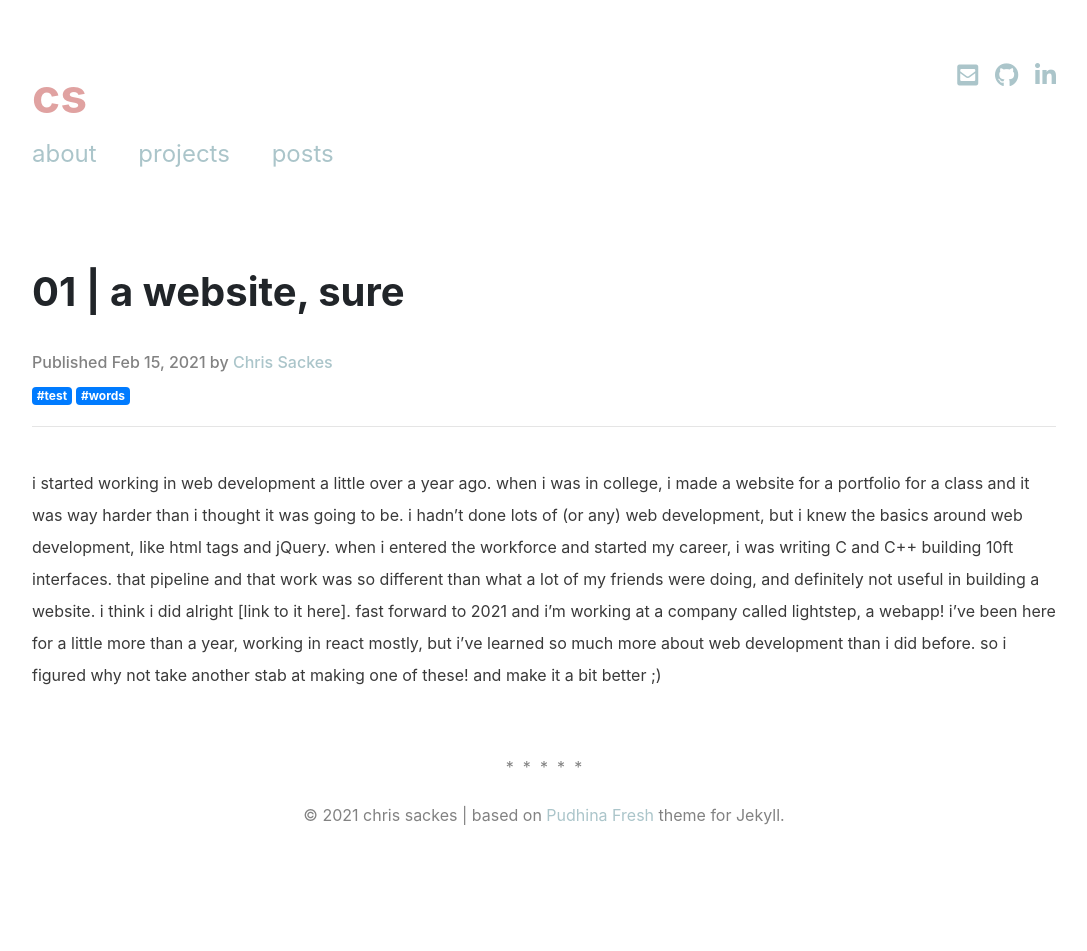
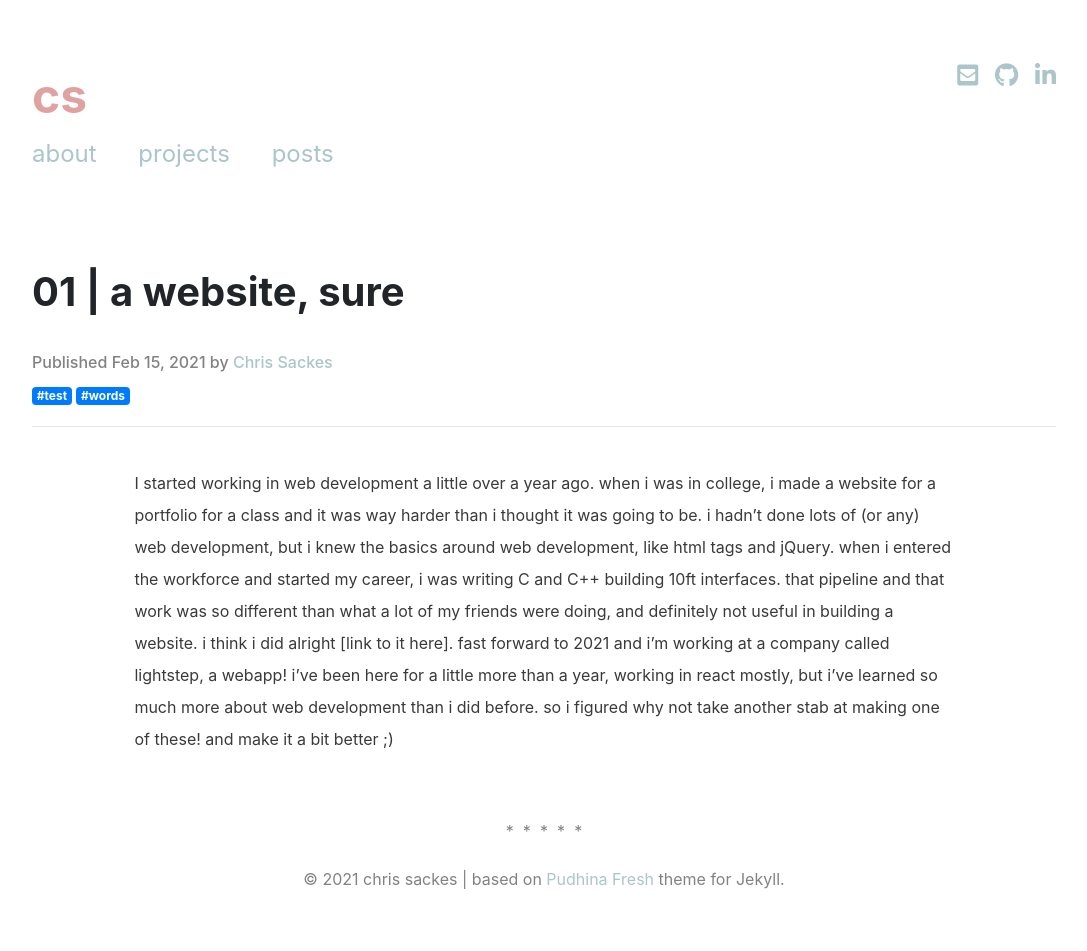
Before and after one commit to cdsackes/cdsackes.github.io, a Jekyll site: the page built from _posts/2021-02-15-01.md, in a window 1280 px wide. Shown: the whole page, without its empty margins (96-1183 px from the left). Built offline with Jekyll 4.4.1, drawn with Linux system fonts in a browser that asks for light colours; nearby versions of some CDN libraries; comment, search, counter and statistics services are not loaded; a style sheet for code colours, icons or effects is not loaded; before the commit the page ends 900 px from its top, so only the background shows below that.

Commit message:
center post text

```diff
--- a/_layouts/post.html
+++ b/_layouts/post.html
@@ -1,17 +1,18 @@
 ---
 layout: default
 ---
-<br>
-<br>
-{% include post/title.html %}
 
-{% if page.splash_img_source %}
-<img id="splash-img" src="{{ site.baseurl }}{{ page.splash_img_source }}" alt="{{ page.splash_img_caption }}">
-{% endif %}
-
-{% if page.splash_img_caption %}
+<br />
+<br />
+{% include post/title.html %} {% if page.splash_img_source %}
+<img
+  id="splash-img"
+  src="{{ site.baseurl }}{{ page.splash_img_source }}"
+  alt="{{ page.splash_img_caption }}"
+/>
+{% endif %} {% if page.splash_img_caption %}
 <p class="text-muted caption">{{ page.splash_img_caption }}</p>
 {% endif %}
 
-<br>
-{{ content }}
+<br />
+<div class="post-reader">{{ content }}</div>
--- a/_posts/2021-02-15-01.md
+++ b/_posts/2021-02-15-01.md
@@ -5,4 +5,4 @@
 tags: [test, words]
 ---
 
-i started working in web development a little over a year ago. when i was in college, i made a website for a portfolio for a class and it was way harder than i thought it was going to be. i hadn't done lots of (or any) web development, but i knew the basics around web development, like html tags and jQuery. when i entered the workforce and started my career, i was writing C and C++ building 10ft interfaces. that pipeline and that work was so different than what a lot of my friends were doing, and definitely not useful in building a website. i think i did alright [link to it here]. fast forward to 2021 and i'm working at a company called lightstep, a webapp! i've been here for a little more than a year, working in react mostly, but i've learned so much more about web development than i did before. so i figured why not take another stab at making one of these! and make it a bit better ;)
+I started working in web development a little over a year ago. when i was in college, i made a website for a portfolio for a class and it was way harder than i thought it was going to be. i hadn't done lots of (or any) web development, but i knew the basics around web development, like html tags and jQuery. when i entered the workforce and started my career, i was writing C and C++ building 10ft interfaces. that pipeline and that work was so different than what a lot of my friends were doing, and definitely not useful in building a website. i think i did alright [link to it here]. fast forward to 2021 and i'm working at a company called lightstep, a webapp! i've been here for a little more than a year, working in react mostly, but i've learned so much more about web development than i did before. so i figured why not take another stab at making one of these! and make it a bit better ;)
--- a/assets/css/main.css
+++ b/assets/css/main.css
@@ -60,6 +60,26 @@
 .wrapper {
   max-width: 80%;
   margin: 60px auto;
+}
+/* --- CUSTOM ---  */
+.post-reader {
+  margin-right: 10%;
+  margin-left: 10%;
+}
+/* work in progress */
+.drop-cap {
+  float: left;
+  position: relative;
+  top: -0.3em;
+  margin-top: 30px;
+  /* margin-left: 15px; */
+  margin-right: 5px;
+  margin-bottom: 0.15em;
+  font-size: 120px;
+  line-height: normal;
+  font-weight: bold;
+  color: black;
+  padding: 0px 15px 01px 10px;
 }
 
 table {
```
